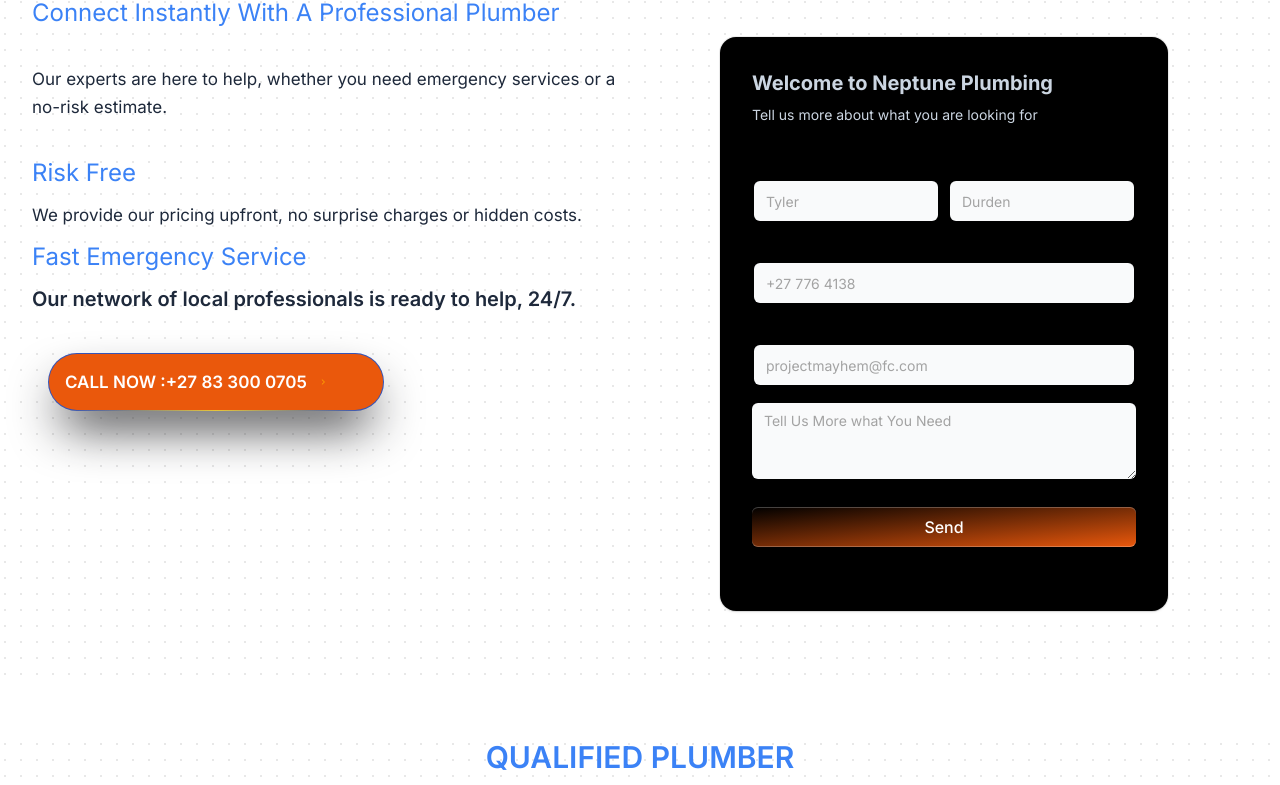
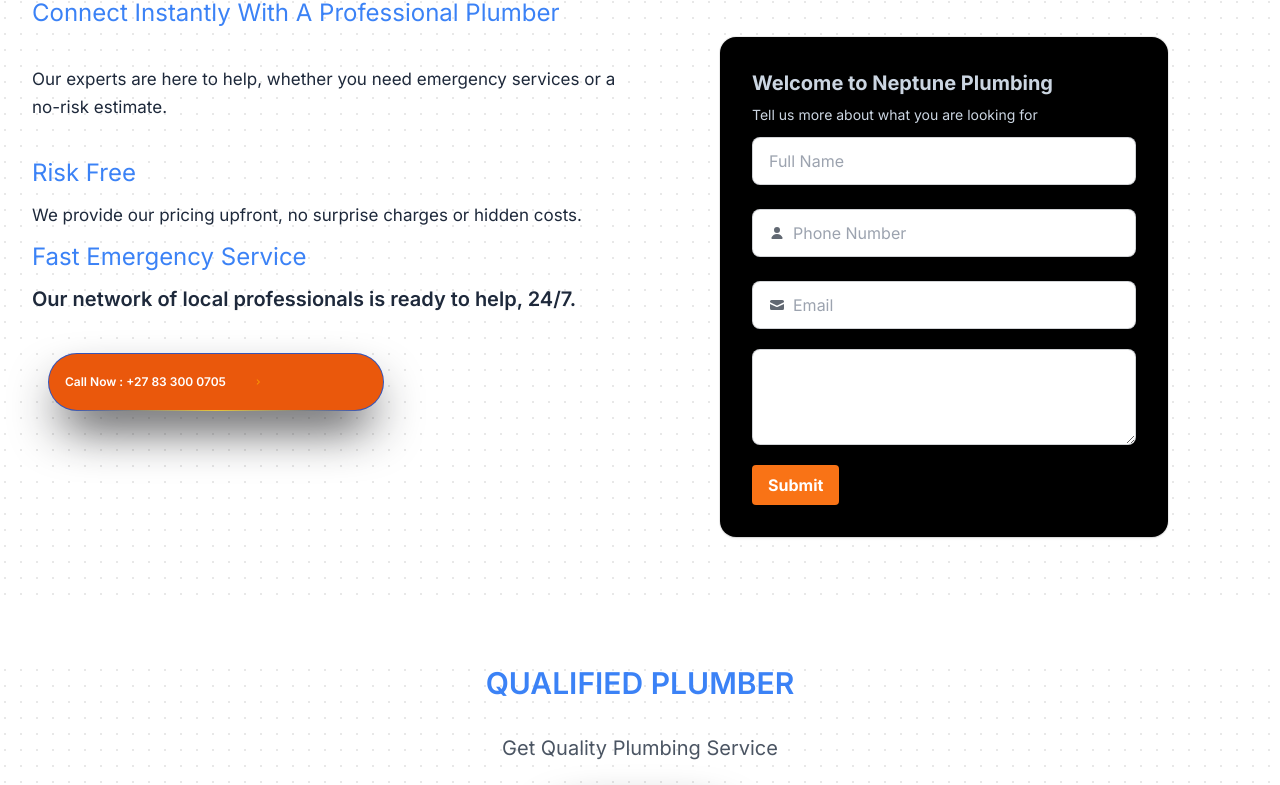
Before and after one commit to banele303/Neptune-plumber, a Next.js app: page / in a window 1280 px wide. Shown: the part 1306-2091 px from the top of the page. Built offline with nearby package versions, Linux system fonts and the light colour scheme.

Commit message:
First commit

```diff
--- /dev/null
+++ b/app/components/ui/NewForm.tsx
@@ -0,0 +1,56 @@
+"use client"
+import { useForm, ValidationError } from '@formspree/react';
+
+export default function NewForm() {
+
+  const [state, handleSubmit] = useForm("xdoqdpzr");
+  if (state.succeeded) {
+    return <p className='p-4'>Thanks for Sending Us a message <br /> will be in touch shotly!</p>;
+  }
+
+
+  return (
+    <form onSubmit={handleSubmit}>
+
+
+      <label className="input mt-3 input-bordered flex items-center gap-2">
+        <input type="text" id="Name" className="grow" name="firstName" placeholder="Full Name"
+        />
+
+      </label>
+      <label className="input my-6 input-bordered flex items-center gap-2">
+        <svg xmlns="http://www.w3.org/2000/svg" viewBox="0 0 16 16" fill="currentColor" className="w-4 h-4 opacity-70"><path d="M8 8a3 3 0 1 0 0-6 3 3 0 0 0 0 6ZM12.735 14c.618 0 1.093-.561.872-1.139a6.002 6.002 0 0 0-11.215 0c-.22.578.254 1.139.872 1.139h9.47Z" /></svg>
+
+
+        <input type="tel" className="grow" name="number" placeholder="Phone Number" />
+      </label>
+      <label className="input input-bordered flex items-center gap-2">
+        <svg xmlns="http://www.w3.org/2000/svg" viewBox="0 0 16 16" fill="currentColor" className="w-4 h-4 opacity-70"><path d="M2.5 3A1.5 1.5 0 0 0 1 4.5v.793c.026.009.051.02.076.032L7.674 8.51c.206.1.446.1.652 0l6.598-3.185A.755.755 0 0 1 15 5.293V4.5A1.5 1.5 0 0 0 13.5 3h-11Z" /><path d="M15 6.954 8.978 9.86a2.25 2.25 0 0 1-1.956 0L1 6.954V11.5A1.5 1.5 0 0 0 2.5 13h11a1.5 1.5 0 0 0 1.5-1.5V6.954Z" /></svg>
+        <input type="email" className="grow" name="email" placeholder="Email" />
+        <ValidationError
+          prefix="Email"
+          field="email"
+          errors={state.errors}
+        />
+      </label>
+      <textarea
+        className='input h-[6rem] my-5 w-full input-bordered flex items-center gap-2'
+        id="message"
+        rows={3}
+        name="message"
+      />
+      <ValidationError
+        prefix="Message"
+        field="message"
+        errors={state.errors}
+      />
+      <button type="submit" disabled={state.submitting}
+
+        className="bg-orange-500 hover:bg-blue-700 text-white font-bold py-2 px-4 rounded"
+      >
+        Submit
+      </button>
+
+    </form>
+  );
+}
--- a/app/components/ui/button-call-to-action.tsx
+++ b/app/components/ui/button-call-to-action.tsx
@@ -3,24 +3,28 @@
 import { Boxes } from "./background-boxes";
 import { cn } from "../utils/cn";
 import { BookCallAppointment } from "./form";
+import Link from "next/link";
 
-export default function ButtonCallToAction ({phoneNumber}) {
-  const handleButtonClick = () => {
-    window.location.href =`tell:${phoneNumber}`;
-  };
 
+
+export default function ButtonCallToAction () {
+
+  const phoneNumber = '+27 83 300 0705';
   return (
 
 <div className="">
        <div className="flex flex-col justify-start md:mt-6 px-4 ">
-            <button onClick={handleButtonClick} className="bg-blue-800 no-underline group   cursor-pointer relative shadow-2xl shadow-zinc-900 rounded-full p-px text-xs font-semibold leading-6 text-white inline-block">
+            <button  className="bg-blue-800 no-underline group   cursor-pointer relative shadow-2xl shadow-zinc-900 rounded-full p-px text-xs font-semibold leading-6 text-white inline-block">
               <span className="absolute inset-0 overflow-hidden rounded-full">
                 <span className="absolute inset-0 rounded-full bg-[image:radial-gradient(75%_100%_at_50%_0%,rgba(56,189,248,0.6)_0%,rgba(56,189,248,0)_75%)] opacity-0 transition-opacity duration-500 group-hover:opacity-100" />
               </span>
-              <div className="relative flex space-x-2 items-center z-10 rounded-full bg-orange-600 py-4 px-4 ring-1 ring-white/10">
-                <span className="text-[17px] text-center">
-                  CALL NOW :+27 83 300 0705
-                </span>
+              <div className="relative flex space-x-2 items-center z-10 rounded-full bg-orange-600  ring-1 ring-white/10">
+              <Link
+        href={`tel:${phoneNumber}`}
+        className="py-4 px-4"
+      >
+        Call Now : {phoneNumber}
+      </Link>
                 <svg
                   fill="none"
                   height="16"
--- a/app/components/ui/form.tsx
+++ b/app/components/ui/form.tsx
@@ -2,33 +2,28 @@
 import React from "react";
 import { Label } from "../ui/label";
 import { Input } from "../ui/input";
-
-import {
-  IconBrandGithub,
-  IconBrandGoogle,
-  IconBrandOnlyfans,
-} from "@tabler/icons-react";
+import { useForm, ValidationError } from '@formspree/react';
 import { cn } from "../utils/cn";
+import NewForm from "./NewForm";
 
 export function BookCallAppointment() {
-  const handleSubmit = (e: React.FormEvent<HTMLFormElement>) => {
-    e.preventDefault();
-    console.log("Form submitted");
-  };
+
   return (
     <div className="max-w-md w-full mx-auto  rounded-2xl mt-[4rem] md:p-8 shadow-input bg-black dark:bg-white py-8 px-5">
       <h2 className="font-bold text-xl text-slate-300 dark:text-neutral-200">
         Welcome to Neptune Plumbing
       </h2>
       <p className="text-slate-300 text-sm max-w-sm mt-2 dark:text-neutral-300">
-        Tell us more about what you are looking for
-      </p>
+        Tell us more about what you are looking for</p>
+      <NewForm/>
+{/*
 
-      <form className="my-8" onSubmit={handleSubmit}>
+<form className="my-8" onSubmit={handleSubmit}>
         <div className="flex flex-col md:flex-row space-y-2 md:space-y-0 md:space-x-2 mb-4">
           <LabelInputContainer>
             <Label htmlFor="firstname">First name</Label>
             <Input id="firstname" placeholder="Tyler" type="text" />
+
           </LabelInputContainer>
           <LabelInputContainer>
             <Label htmlFor="lastname">Last name</Label>
@@ -42,6 +37,11 @@
         <LabelInputContainer className="mb-4">
           <Label htmlFor="email">Email Address</Label>
           <Input id="email" placeholder="projectmayhem@fc.com" type="email" />
+          <ValidationError
+        prefix="Email"
+        field="email"
+        errors={state.errors}
+      />
         </LabelInputContainer>
 
         <textarea
@@ -60,17 +60,25 @@
           rows={3} // Adjust the number of rows as needed
         // Adjust the width (number of characters) as needed
         />
-
+<ValidationError
+        prefix="Message"
+        field="message"
+        errors={state.errors}
+      />
 
         <button
+        type="submit" disabled={state.submitting}
           className="bg-gradient-to-br  relative group/btn from-black dark:from-yellow-700 dark:to-yellow-900 to-orange-600 block dark:bg-orange-800 w-full text-white mt-7 rounded-md h-10 font-medium shadow-[0px_1px_0px_0px_#ffffff40_inset,0px_-1px_0px_0px_#ffffff40_inset] dark:shadow-[0px_1px_0px_0px_var(--zinc-800)_inset,0px_-1px_0px_0px_var(--zinc-800)_inset]"
-          type="submit"
+
         >
           Send
           <BottomGradient />
         </button>
 
       </form>
+
+*/}
+
     </div>
   );
 }
--- a/package.json
+++ b/package.json
@@ -9,6 +9,7 @@
     "lint": "next lint"
   },
   "dependencies": {
+    "@formspree/react": "^2.5.1",
     "@radix-ui/react-label": "^2.0.2",
     "@tabler/icons-react": "^2.47.0",
     "cal-sans": "^1.0.1",
```
Also changed, not shown: 1 other file (tests, documents, lock files or other folders).
